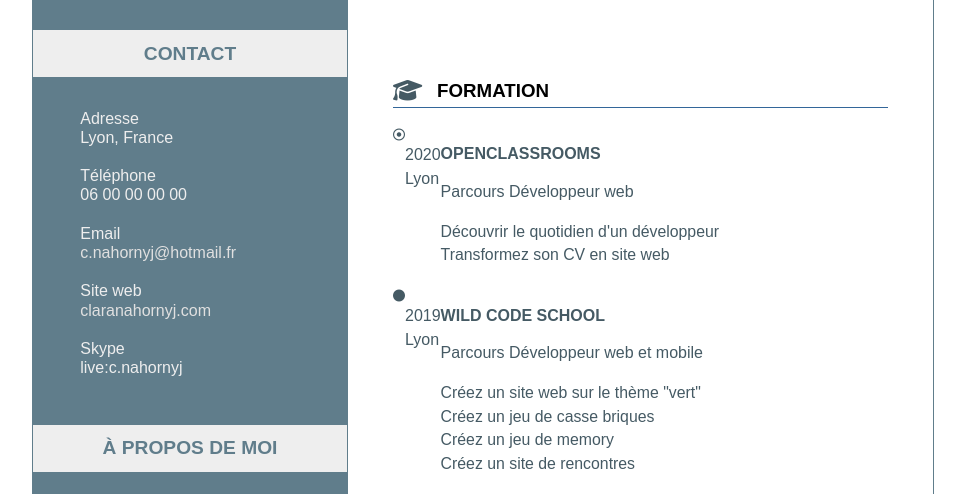
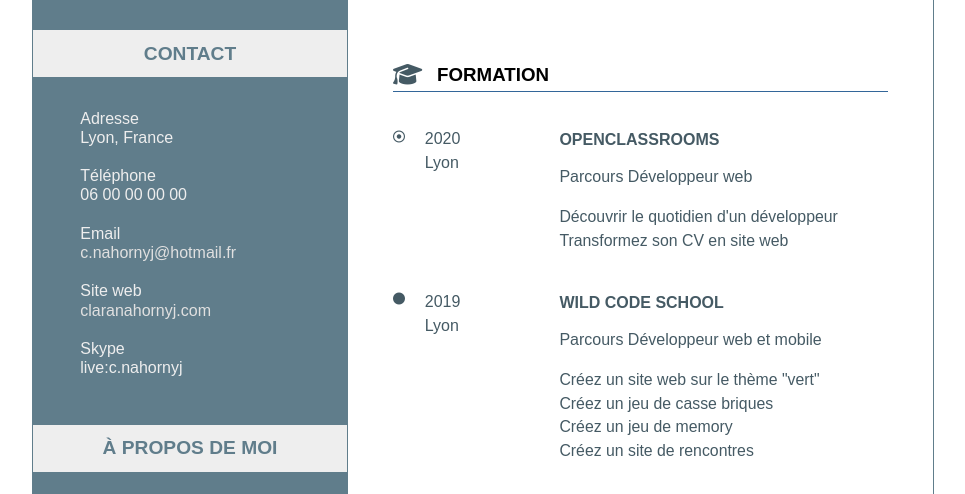
Before and after one commit to cnahornyj/cvclaranahornyj, a plain HTML site: page index.html in a window 1280 px wide. Shown: the part 265-759 px from the top of the page, without its empty margins (157-1122 px from the left). Drawn offline with Linux system fonts and the light colour scheme.

```diff
--- a/index.css
+++ b/index.css
@@ -140,9 +140,17 @@ h3 > i {
     padding-bottom: 1%;
 }
 
+.puce {
+    padding: 3.5% 4% 0 0;
+}
+
+.annee {
+    padding-right: 20%;
+}
+
 .etablissement {
     line-height: 0.5;
-    padding-top: 0.5%;
+    padding-top: 0.75%;
 }
 
 .taches {
```
